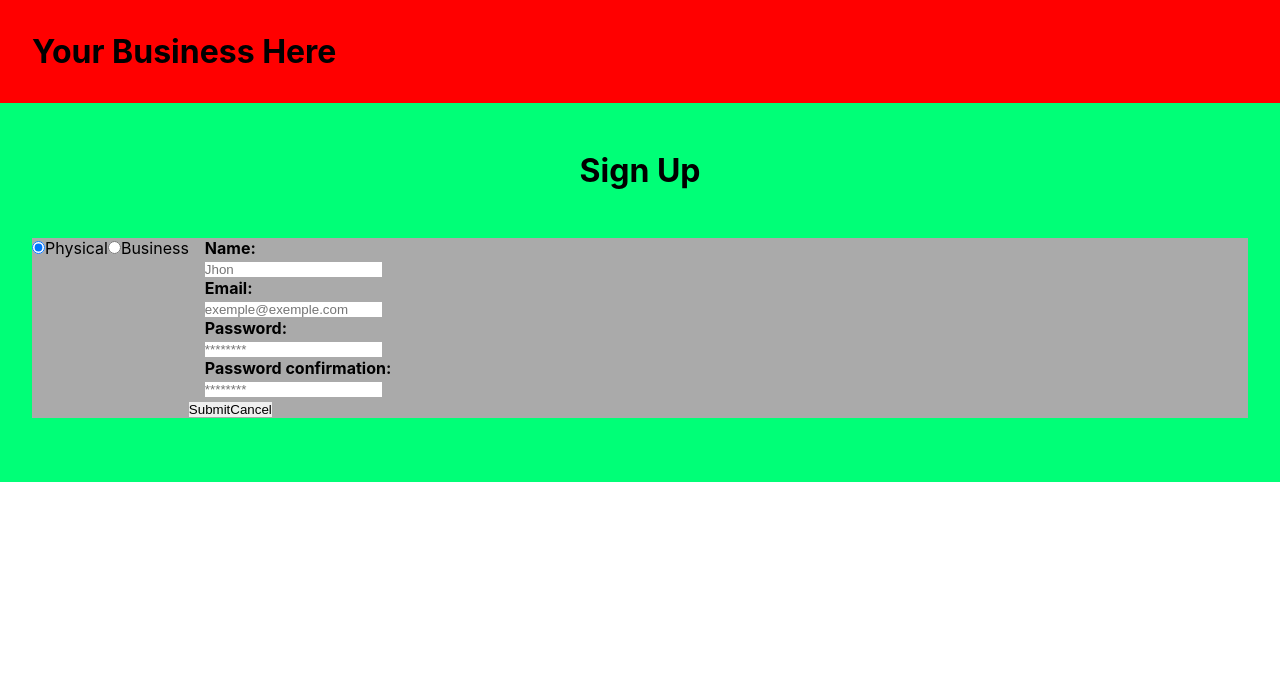
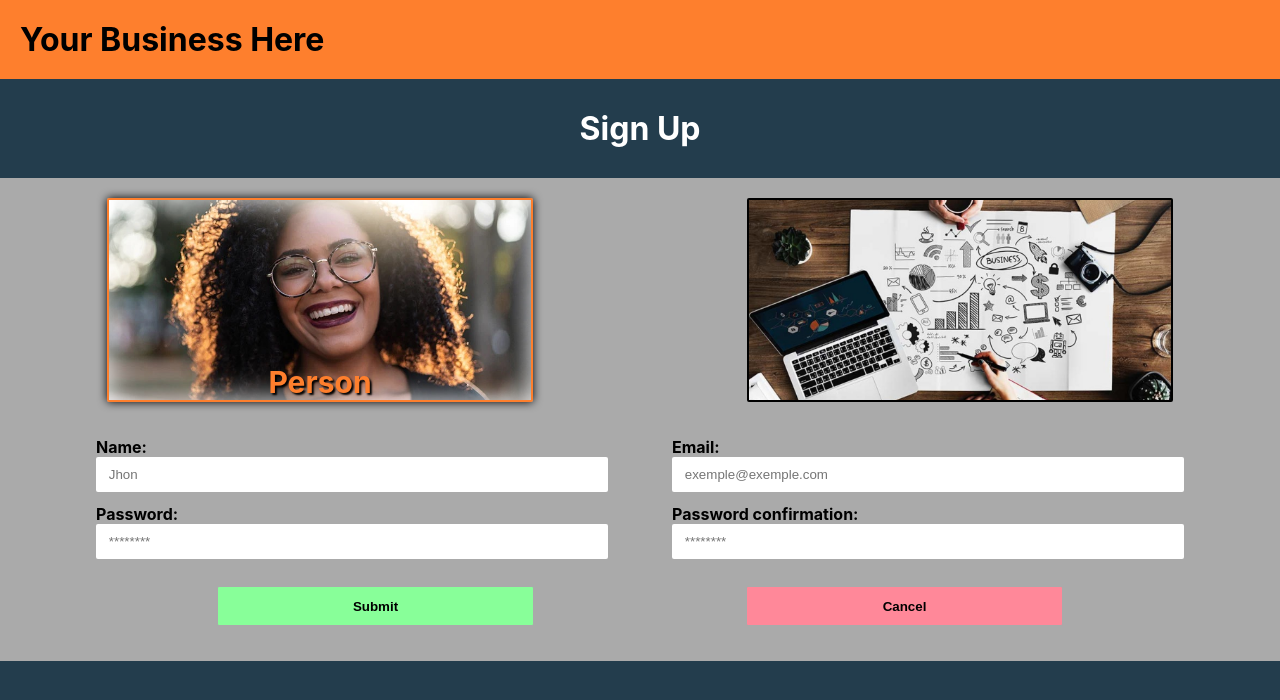
Before and after one commit to heronmaioli/ResponsiveForm-Model, a React (Create React App) app: page / in a window 1280 px wide. Shown: the top 700 px of the page. Built offline with nearby package versions, Linux system fonts and the light colour scheme.

Commit message:
resposieness and last CSS details

```diff
--- a/src/GlobalStyles.js
+++ b/src/GlobalStyles.js
@@ -7,9 +7,18 @@ export default createGlobalStyle`
     padding: 0;
     border: 0;
 }
+
+html {
+  height: 100vh;
+  font-size: 62.5%;
+}
+
 body{
+
+
     width: 100%;
-    height: 100%;
+    height: 100vh;
+
 
     font-family: -apple-system, BlinkMacSystemFont, "Segoe UI", "Roboto", "Oxygen",
       "Ubuntu", "Cantarell", "Fira Sans", "Droid Sans", "Helvetica Neue",
@@ -19,6 +28,11 @@ body{
     -moz-osx-font-smoothing: grayscale;
   }
 
+#root {
+  font-size: 1.6rem;
+  height: 100vh;
+  background: #233d4d;
+}
   code {
     font-family: source-code-pro, Menlo, Monaco, Consolas, "Courier New",
       monospace;
--- a/src/components/Header/styles.js
+++ b/src/components/Header/styles.js
@@ -1,7 +1,7 @@
 import styled from "styled-components";
 
 export const Container = styled.div`
-  background-color: #f00;
+  background-color: #fe7f2d;
   display: flex;
   width: 100%;
   height: auto;
--- a/src/components/SignUpForm/BusinessForm/index.js
+++ b/src/components/SignUpForm/BusinessForm/index.js
@@ -1,5 +1,12 @@
 import React from "react";
-import { FormInput, InputsContainer, ErrorMsg, InputTitle } from "../styles";
+import {
+  Input,
+  InsideFormContainer,
+  ButtonsContainer,
+  InputBox,
+  ErrorMsg,
+  InputTitle,
+} from "../styles";
 import { useForm } from "react-hook-form";
 import { yupResolver } from "@hookform/resolvers/yup";
 import * as yup from "yup";
@@ -70,10 +77,14 @@ function BusinessForm() {
 
   return (
     <>
-      <form onSubmit={handleSubmit(onSubmit, onError)}>
-        <InputsContainer>
+      <form
+        onSubmit={handleSubmit(onSubmit, onError)}
+        style={{ width: "100%" }}
+      >
+        <InsideFormContainer>
+          <InputBox>
             <InputTitle>Full Name:</InputTitle>
-          <FormInput
+            <Input
               type="text"
               name="name"
               placeholder="Jhon Smith"
@@ -81,9 +92,11 @@ function BusinessForm() {
               error={errors.name?.type}
             />
             <ErrorMsg>{errors.name?.message}</ErrorMsg>
+          </InputBox>
 
+          <InputBox>
             <InputTitle>Email:</InputTitle>
-          <FormInput
+            <Input
               type="text"
               name="email"
               placeholder="exemple@exemple.com"
@@ -91,9 +104,11 @@ function BusinessForm() {
               error={errors.email?.type}
             />
             <ErrorMsg>{errors.email?.message}</ErrorMsg>
+          </InputBox>
 
+          <InputBox>
             <InputTitle>Phone:</InputTitle>
-          <FormInput
+            <Input
               type="tel"
               name="phoneNumber"
               placeholder="(xxx) xxx-xxxx"
@@ -107,9 +122,11 @@ function BusinessForm() {
               }
             />
             <ErrorMsg>{errors.phoneNumber?.message}</ErrorMsg>
+          </InputBox>
 
+          <InputBox>
             <InputTitle>EIN:</InputTitle>
-          <FormInput
+            <Input
               type="text"
               name="ein"
               placeholder="xx-xxxxxxx"
@@ -124,9 +141,11 @@ function BusinessForm() {
               }
             />
             <ErrorMsg>{errors.ein?.message}</ErrorMsg>
+          </InputBox>
 
+          <InputBox>
             <InputTitle>Zip code:</InputTitle>
-          <FormInput
+            <Input
               type="text"
               name="zipCode"
               placeholder="xxxxx-xxxx"
@@ -140,9 +159,11 @@ function BusinessForm() {
               }
             />
             <ErrorMsg>{errors.zipCode?.message}</ErrorMsg>
+          </InputBox>
 
+          <InputBox>
             <InputTitle>Adress:</InputTitle>
-          <FormInput
+            <Input
               type="text"
               name="adress"
               placeholder="250 5th Ave, Apt. #111, New York, NY..."
@@ -150,9 +171,11 @@ function BusinessForm() {
               error={errors.adress?.type}
             />
             <ErrorMsg>{errors.adress?.message}</ErrorMsg>
+          </InputBox>
 
+          <InputBox>
             <InputTitle>Password:</InputTitle>
-          <FormInput
+            <Input
               type="password"
               name="password"
               placeholder="********"
@@ -160,9 +183,11 @@ function BusinessForm() {
               error={errors.password?.type}
             />
             <ErrorMsg>{errors.password?.message}</ErrorMsg>
+          </InputBox>
 
+          <InputBox>
             <InputTitle>Password confirmation:</InputTitle>
-          <FormInput
+            <Input
               type="password"
               name="confPassword"
               placeholder="********"
@@ -170,9 +195,13 @@ function BusinessForm() {
               error={errors.confPassword?.type}
             />
             <ErrorMsg>{errors.confPassword?.message}</ErrorMsg>
-        </InputsContainer>
-        <input type="submit" />
+          </InputBox>
+
+          <ButtonsContainer>
+            <button type="submit">Submit </button>
             <button onClick={reset}>Cancel</button>
+          </ButtonsContainer>
+        </InsideFormContainer>
       </form>
     </>
   );
--- a/src/components/SignUpForm/PersonForm/index.js
+++ b/src/components/SignUpForm/PersonForm/index.js
@@ -1,5 +1,12 @@
 import React from "react";
-import { FormInput, InputsContainer, ErrorMsg, InputTitle } from "../styles";
+import {
+  Input,
+  InsideFormContainer,
+  InputBox,
+  ErrorMsg,
+  ButtonsContainer,
+  InputTitle,
+} from "../styles";
 import { useForm } from "react-hook-form";
 import { yupResolver } from "@hookform/resolvers/yup";
 import * as yup from "yup";
@@ -46,10 +53,14 @@ function PersonForm() {
 
   return (
     <>
-      <form onSubmit={handleSubmit(onSubmit, onError)}>
-        <InputsContainer>
+      <form
+        onSubmit={handleSubmit(onSubmit, onError)}
+        style={{ width: "100%" }}
+      >
+        <InsideFormContainer>
+          <InputBox>
             <InputTitle>Name:</InputTitle>
-          <FormInput
+            <Input
               type="text"
               name="name"
               placeholder="Jhon"
@@ -57,9 +68,11 @@ function PersonForm() {
               error={errors.name?.type}
             />
             <ErrorMsg>{errors.name?.message}</ErrorMsg>
+          </InputBox>
 
+          <InputBox>
             <InputTitle>Email:</InputTitle>
-          <FormInput
+            <Input
               type="text"
               name="email"
               placeholder="exemple@exemple.com"
@@ -67,9 +80,11 @@ function PersonForm() {
               error={errors.email?.type}
             />
             <ErrorMsg>{errors.email?.message}</ErrorMsg>
+          </InputBox>
 
+          <InputBox>
             <InputTitle>Password:</InputTitle>
-          <FormInput
+            <Input
               type="password"
               name="password"
               placeholder="********"
@@ -77,9 +92,11 @@ function PersonForm() {
               error={errors.password?.type}
             />
             <ErrorMsg>{errors.password?.message}</ErrorMsg>
+          </InputBox>
 
+          <InputBox>
             <InputTitle>Password confirmation:</InputTitle>
-          <FormInput
+            <Input
               type="password"
               name="confPassword"
               placeholder="********"
@@ -87,9 +104,13 @@ function PersonForm() {
               error={errors.confPassword?.type}
             />
             <ErrorMsg>{errors.confPassword?.message}</ErrorMsg>
-        </InputsContainer>
-        <input type="submit" />
+          </InputBox>
+
+          <ButtonsContainer>
+            <button type="submit">Submit </button>
             <button onClick={reset}>Cancel</button>
+          </ButtonsContainer>
+        </InsideFormContainer>
       </form>
     </>
   );
--- a/src/components/SignUpForm/index.js
+++ b/src/components/SignUpForm/index.js
@@ -4,40 +4,48 @@ import {
   ContentContainer,
   FormCotainer,
   PageTitle,
-  RadiosContainer,
-  RadioInput,
-  Label,
+  TypesContainer,
+  TypeInput,
 } from "./styles";
 import PersonForm from "./PersonForm";
 import BusinessForm from "./BusinessForm";
+import personImg from "../../images/person.jpg";
+import businessImg from "../../images/business.jpg";
 
 function SignUpForm() {
-  const [Conditional, setConditional] = useState("Physical");
+  const [Conditional, setConditional] = useState("Person");
 
   return (
     <Container>
       <ContentContainer>
         <PageTitle>Sign Up</PageTitle>
         <FormCotainer>
-          <RadiosContainer>
-            <RadioInput
-              type="radio"
-              id="physical"
+          <TypesContainer>
+            <TypeInput
+              id="Person"
               name="custumerType"
-              onClick={() => setConditional("Physical")}
-              defaultChecked={true}
-            />
-            <Label htmlFor="physical">Physical</Label>
-            <RadioInput
-              type="radio"
-              id="business"
+              onClick={() => setConditional("Person")}
+              style={{
+                backgroundImage: `url(${personImg})`,
+              }}
+              selected={Conditional}
+            >
+              Person
+            </TypeInput>
+            <TypeInput
+              id="Business"
               name="custumerType"
               onClick={() => setConditional("Business")}
-            />
-            <Label htmlFor="business">Business</Label>
-          </RadiosContainer>
+              style={{
+                backgroundImage: `url(${businessImg})`,
+              }}
+              selected={Conditional}
+            >
+              Business
+            </TypeInput>
+          </TypesContainer>
 
-          {Conditional === "Physical" ? <PersonForm /> : <BusinessForm />}
+          {Conditional === "Person" ? <PersonForm /> : <BusinessForm />}
         </FormCotainer>
       </ContentContainer>
     </Container>
--- a/src/components/SignUpForm/styles.js
+++ b/src/components/SignUpForm/styles.js
@@ -1,11 +1,10 @@
 import styled from "styled-components";
 
 export const Container = styled.div`
-  display: flex;
   width: 100%;
-  height: 100%;
   justify-content: center;
   align-items: center;
+  display: flex;
 `;
 
 export const ContentContainer = styled.div`
@@ -14,45 +13,116 @@ export const ContentContainer = styled.div`
   width: 100%;
   height: 100%;
   max-width: 1600px;
-  background: #0f7;
-  padding: 2rem;
   align-items: center;
 `;
 
 export const PageTitle = styled.h1`
-  padding: 1rem;
+  padding: 3rem;
+  color: white;
 `;
 
 export const FormCotainer = styled.div`
   display: flex;
   width: 100%;
+  padding: 2rem 0 2rem 0;
   max-width: 1600px;
   background: #aaa;
-  margin: 2rem;
+  flex-direction: column;
+  height: auto;
+  align-items: center;
 `;
 
-export const RadiosContainer = styled.div``;
+export const TypesContainer = styled.div`
+  display: flex;
+  justify-content: space-around;
+  width: 100%;
+  margin-bottom: 1rem;
+`;
 
-export const RadioInput = styled.input``;
+export const TypeInput = styled.div`
+  display: flex;
+  border: ${(props) =>
+    props.selected === props.id ? "2px #fe7f2d solid" : "2px black solid"};
+  background-repeat: no-repeat;
+  background-size: cover;
+  color: #fe7f2d;
+  box-shadow: ${(props) =>
+    props.selected === props.id ? "inset 0 0 3rem white, 0 0 1rem black " : ""};
+  background-position: center;
+  justify-content: center;
+  font-size: ${(props) => (props.selected === props.id ? "3rem" : "0")};
+  font-weight: bold;
+  align-items: flex-end;
+  width: 33%;
+  height: 20rem;
+  cursor: pointer;
+  transition: 0.3s all;
+  text-shadow: 2px 2px 2px black;
+  border-radius: 2px;
+  :hover {
+    font-size: 3rem;
+    border: 2px #fe7f2d solid;
+  }
+`;
 
-export const Label = styled.label``;
+export const InsideFormContainer = styled.div`
+  margin-top: 25px;
+  display: grid;
+  grid-template-columns: 40% 40%;
+  justify-content: center;
+  grid-column-gap: 5%;
+  width: 100%;
+
+  @media (max-width: 600px) {
+    grid-template-columns: 80%;
+  }
+`;
+
+export const InputBox = styled.div`
+  width: 100%;
+  margin-bottom: 1.2rem;
+`;
 
 export const InputTitle = styled.h4``;
 
-export const InputsContainer = styled.div`
-  margin-left: 1rem;
-`;
-
-export const FormInput = styled.input.attrs((props) => ({
-  error: props.error,
-}))`
-  border: ${(props) => (props.error ? "1px solid #f22" : "0")};
+export const Input = styled.input`
+  width: 95%;
+  padding: 1rem 2.5% 1rem 2.5%;
+  border-radius: 2px;
+  text-justify: center;
+  border: ${(props) => (props.error ? "1px solid #b00" : "0")};
   outline: none;
 `;
 
 export const ErrorMsg = styled.p`
-  font-size: 0.9rem;
+  font-size: 1.5rem;
   color: #b00;
 `;
 
-export const ButtonsContainer = styled.div``;
+export const ButtonsContainer = styled.div`
+  margin: 1.5rem;
+  display: flex;
+  justify-content: space-around;
+
+  @media (min-width: 600px) {
+    grid-column-start: 1;
+    grid-column-end: 3;
+  }
+
+  button {
+    font-weight: bold;
+    padding: 0.5rem;
+    border-radius: 2px;
+    height: 4rem;
+    width: 30%;
+    background-color: #8f9;
+    cursor: pointer;
+    border: 1px solid #aaa;
+    :hover {
+      border: 1px solid #fff;
+    }
+    :last-child {
+      background-color: #f89;
+    }
+  }
+`;
```
Also changed, not shown: src/images/business.jpg (added), src/images/person.jpg (added). Lines whose indentation alone changed are shown as unchanged.
